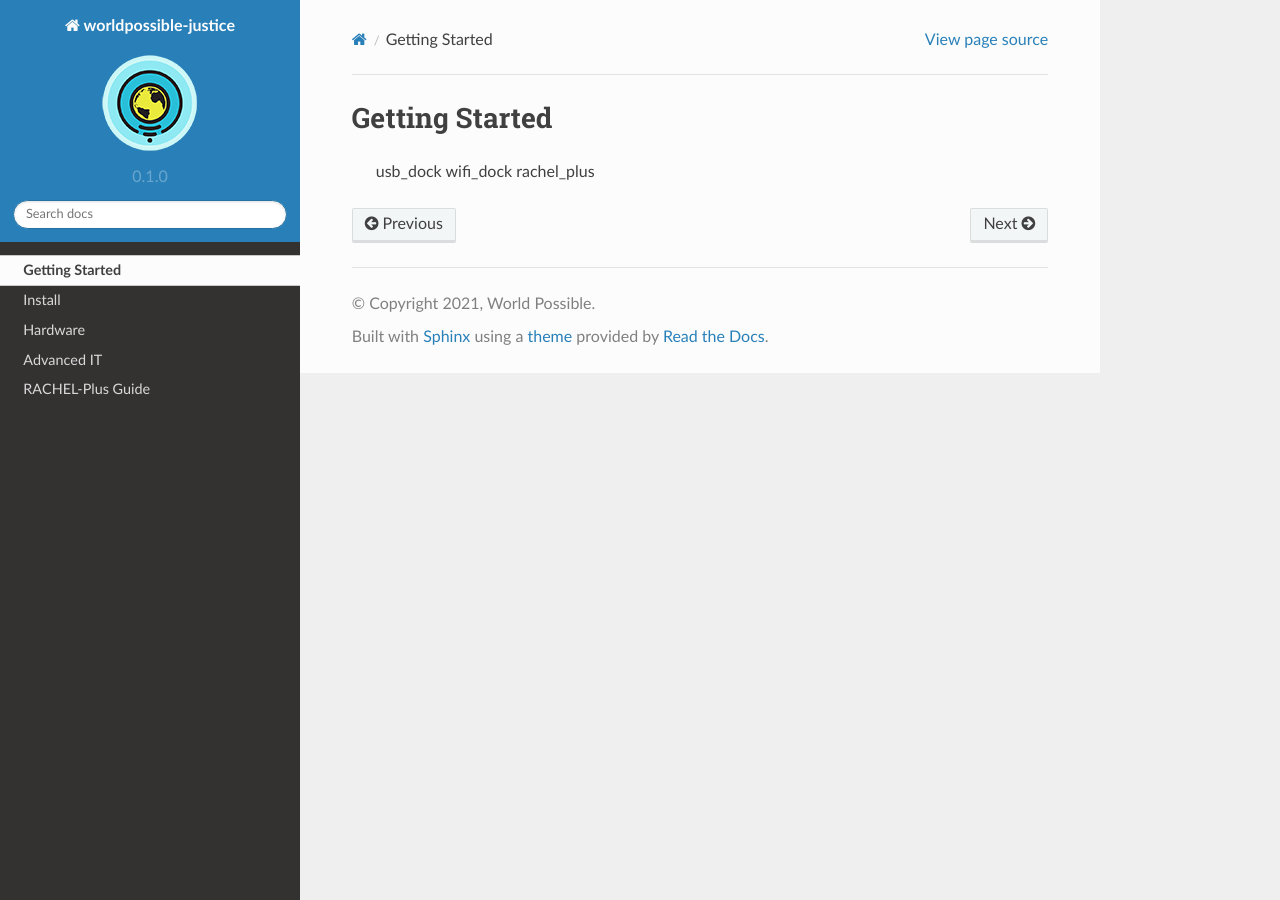
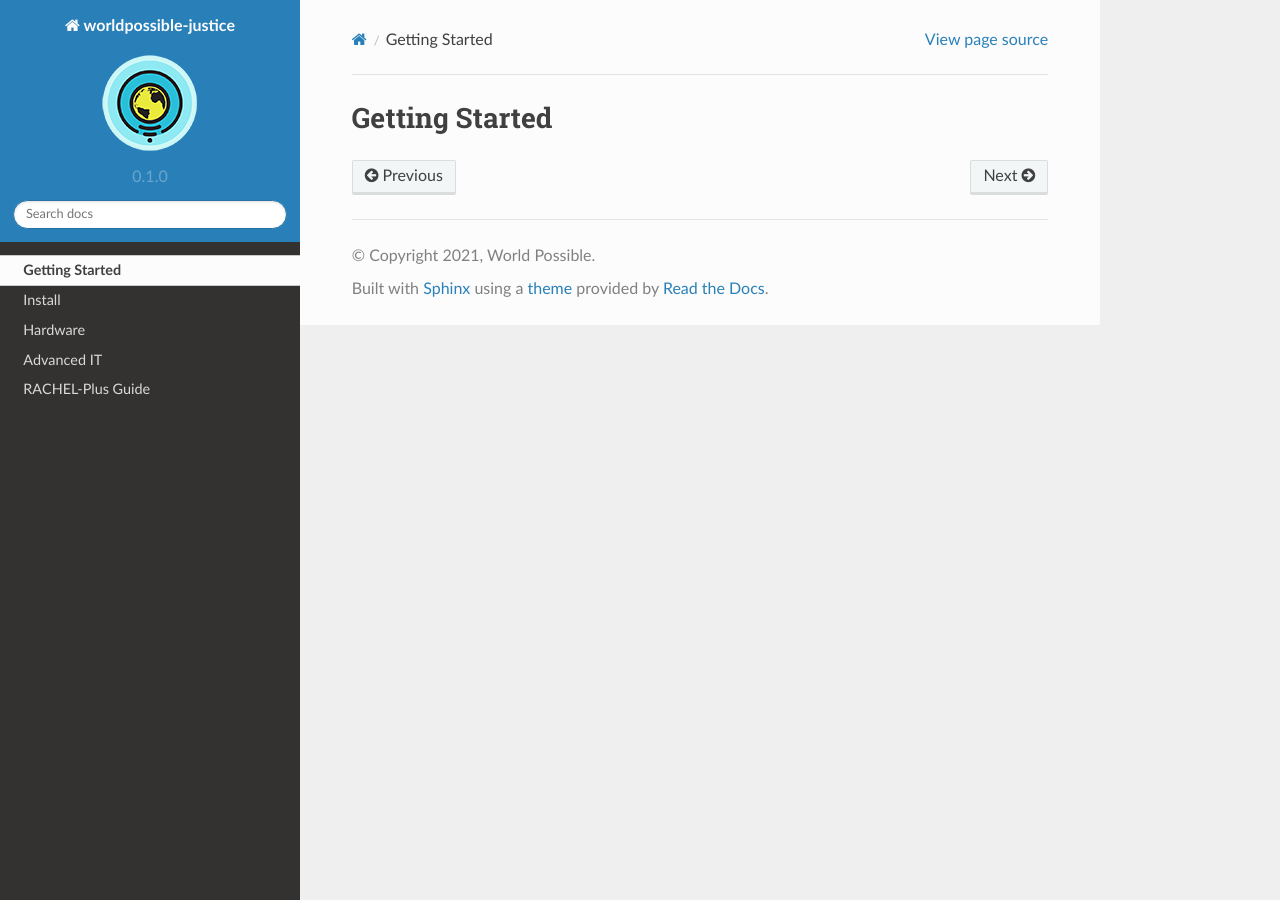
Before and after one commit to worldpossible/endless-docs, a Sphinx documentation site: the page built from docs/source/getting_started/index.rst, in a window 1280 px wide. Built offline with Sphinx 7.4.7 and the Read the Docs theme 2.0.0, drawn with Linux system fonts in a browser that asks for light colours; pages that are not in the unit, such as notebooks, are missing from menus.

Commit message:
index updates

```diff
--- a/docs/source/getting_started/index.rst
+++ b/docs/source/getting_started/index.rst
@@ -1,8 +1,7 @@
 .. _getting_started:
 
 Getting Started
----------------
+###############
 
-  usb_dock
-  wifi_dock
-  rachel_plus
+.. toctree::
+  :maxdepth: 1
--- a/docs/source/install/index.rst
+++ b/docs/source/install/index.rst
@@ -3,6 +3,9 @@
 Install
 ########
 
+.. toctree::
+  :maxdepth: 1
+
   usb_install
   setup_wifi
   setup_usb
--- a/docs/source/rachel/index.rst
+++ b/docs/source/rachel/index.rst
@@ -2,3 +2,8 @@
 
 RACHEL-Plus Guide
 #################
+
+.. toctree::
+  :maxdepth: 1
+
+  browser_history
```
